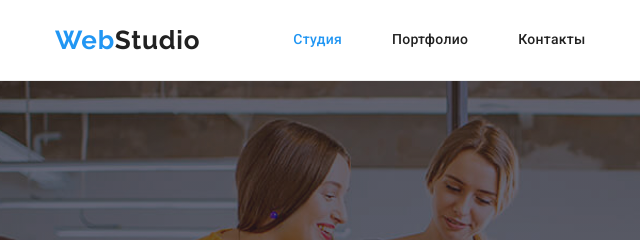
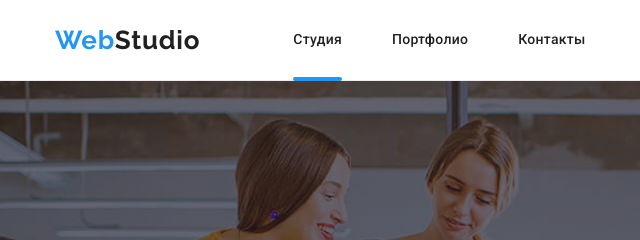
Before and after one commit to TarasGOIT/goit-markup-hw-05, a plain HTML site: page index.html in a window 1280 px wide. Shown: the top 240 px of the page, 0-640 px from the left. Drawn offline with nearby package versions, Linux system fonts and the light colour scheme.

Commit message:
Добавив синю риску в хедері

```diff
--- a/css/styles.css
+++ b/css/styles.css
@@ -66,12 +66,31 @@ img {
   display: block;
 }
 
+.current {
+  color: var(--accent-color);
+}
+
+.current::after {
+  position: absolute;
+  content: "";
+  left: 0;
+  bottom: -21px;
+  display: block;
+  width: 100%;
+  height: 4px;
+  border-radius: 2px;
+  background-color: var(--accent-color)
+}
 /* Шапка сайта */
 
+
 .header {
+  border-bottom: 1px solid rgba(236, 236, 236, 1);
 
-  border-bottom: 1px solid rgba(236, 236, 236, 1);
 }
+
+
+
 
 .header-box {
   display: flex;
@@ -91,6 +110,7 @@ img {
 }
 
 .header-item {
+  position: relative;
   margin-right: 50px;
 }
 .header-item:last-child {
@@ -100,8 +120,9 @@ img {
 
 .header-link {
   display: block;
-  padding-top: 32px;
-  padding-bottom: 32px;
+  padding-top: 12px;
+  padding-bottom: 12px;
+
 }
 
 .header-logo {
@@ -605,9 +626,6 @@ img {
   color: var(--main-color);
 }
 
-.current {
-  color: var(--accent-color);
-}
 
 /* Footer */
 
```
Also changed, not shown: index.html (+3 -1 lines).
